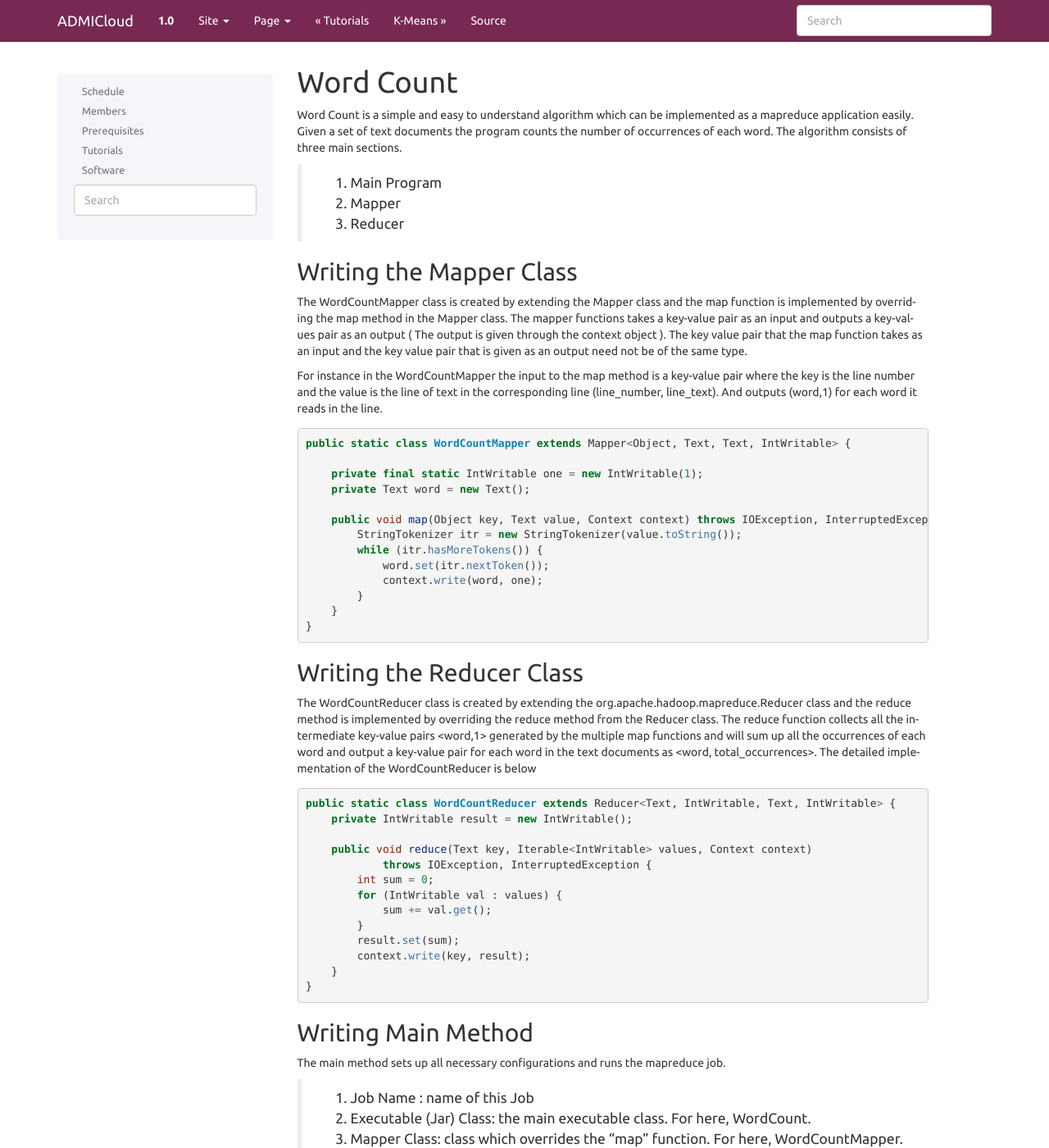
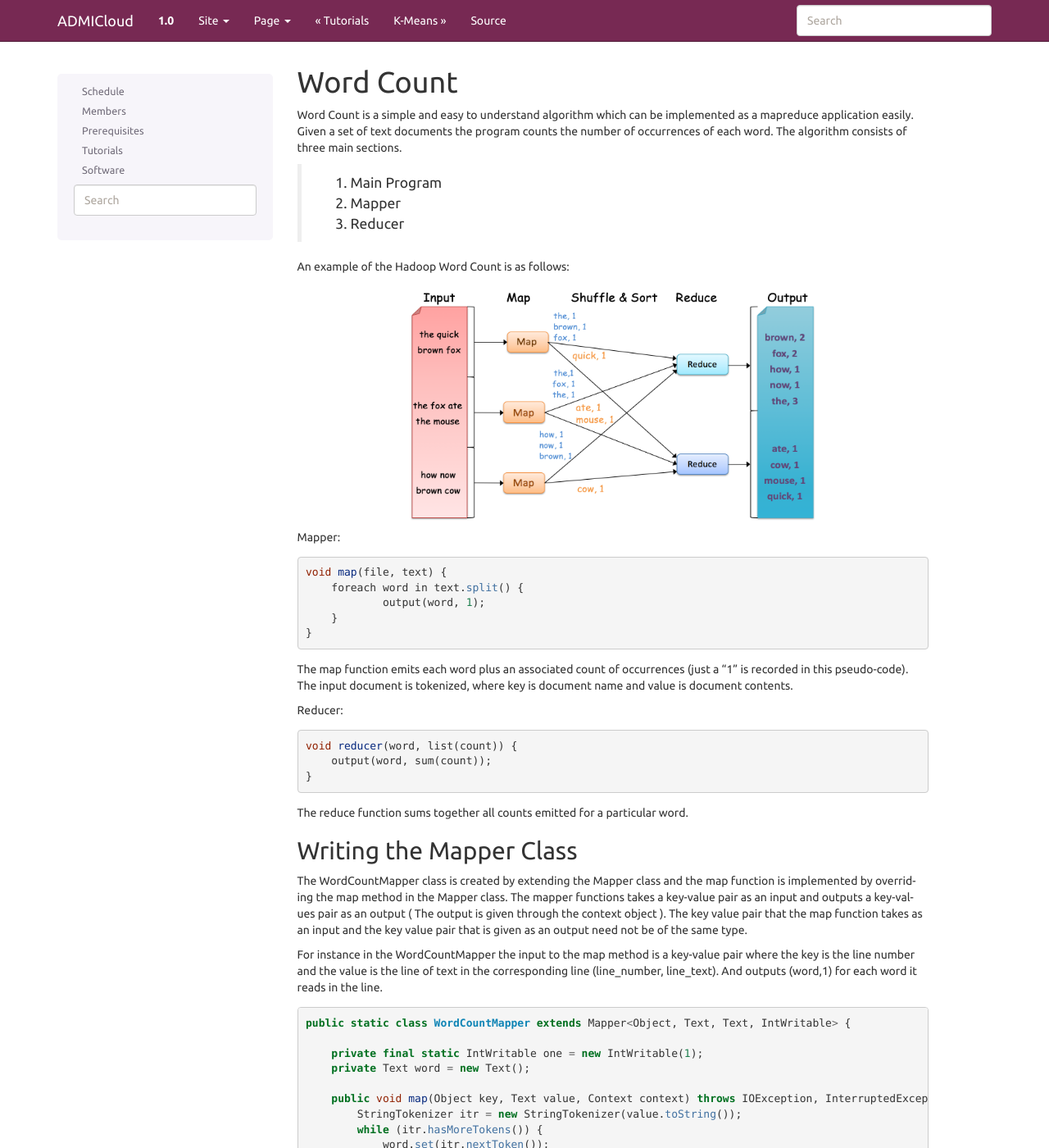
Before and after one commit to wigginst/www-1, a Sphinx documentation site: the page built from docs/source/wordcount.rst, in a window 1280 px wide and 1400 px high. Shown: the whole window at 82% size. Built offline with Sphinx 7.4.7, drawn with Linux system fonts in a browser that asks for light colours.

Commit message:
add wordcount show case

```diff
--- a/docs/source/wordcount.rst
+++ b/docs/source/wordcount.rst
@@ -5,6 +5,37 @@ Word Count is a simple and easy to understand algorithm which can be implemented
     1. Main Program
     2. Mapper
     3. Reducer
+
+An example of the Hadoop Word Count is as follows:
+
+.. image:: images/figures/wordcount.png
+   :height: 300px
+   :width: 520px
+   :alt: word count show case
+   :align: center
+
+Mapper:
+
+.. code-block:: java
+
+    void map(file, text) {
+    	foreach word in text.split() {
+        	output(word, 1);
+    	}
+    }
+
+
+The map function emits each word plus an associated count of occurrences (just a "1" is recorded in this pseudo-code). The input document is tokenized, where key is document name and value is document contents.
+
+Reducer:
+
+.. code-block:: java
+
+    void reducer(word, list(count)) {
+        output(word, sum(count));
+    }
+
+The reduce function sums together all counts emitted for a particular word.
 
 Writing the Mapper Class
 -----------------------
```
Also changed, not shown: docs/source/images/figures/wordcount.png (added).
